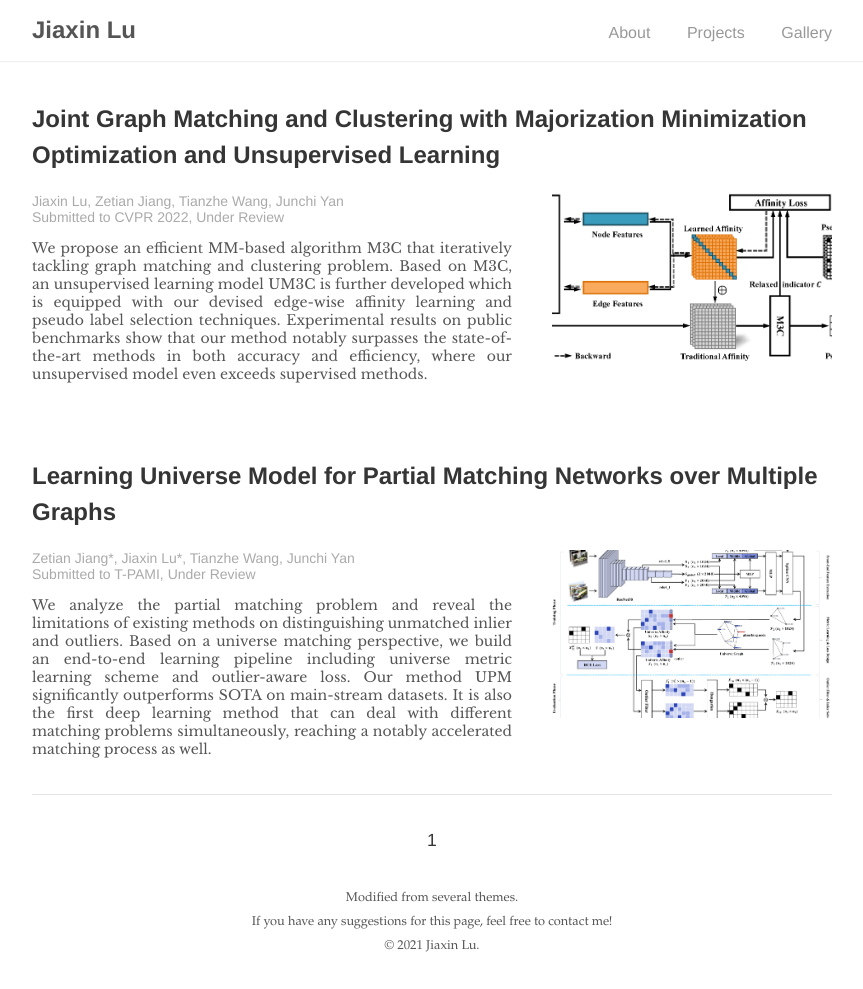
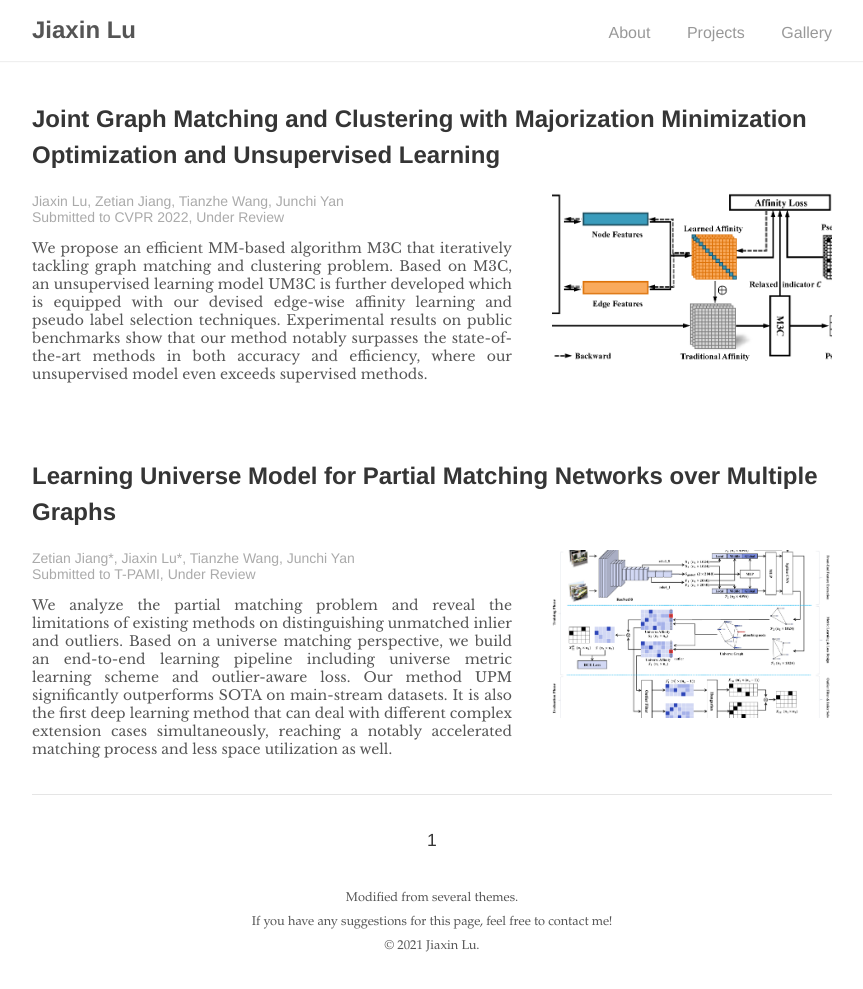
Before and after one commit to Jiaxin-Lu/Jiaxin-Lu.github.io, a Jekyll site: the page built from portfolio/index.html, in a window 1280 px wide. Shown: the whole page, without its empty margins (208-1071 px from the left). Built offline with Jekyll 4.4.1, drawn with Linux system fonts in a browser that asks for light colours; the list of posts is cut into pages by our own code.

Commit message:
update 07/12

```diff
--- a/_posts/2021-11-01-partial.md
+++ b/_posts/2021-11-01-partial.md
@@ -5,7 +5,7 @@ author: Zetian Jiang*, Jiaxin Lu*, Tianzhe Wang, Junchi Yan
 cover: /assets/img/pipeline4.png
 cover_display: True
 status: Submitted to T-PAMI, Under Review
-abstract: We analyze the partial matching problem and reveal the limitations of existing methods on distinguishing unmatched inlier and outliers. Based on a universe matching perspective, we build an end-to-end learning pipeline including universe metric learning scheme and outlier-aware loss. Our method UPM significantly outperforms SOTA on main-stream datasets. It is also the first deep learning method that can deal with different matching problems simultaneously, reaching a notably accelerated matching process as well.
+abstract: We analyze the partial matching problem and reveal the limitations of existing methods on distinguishing unmatched inlier and outliers. Based on a universe matching perspective, we build an end-to-end learning pipeline including universe metric learning scheme and outlier-aware loss. Our method UPM significantly outperforms SOTA on main-stream datasets. It is also the first deep learning method that can deal with different complex extension cases simultaneously, reaching a notably accelerated matching process and less space utilization as well.
 ---
 
 ## Abstract
```
Also changed, not shown: index.md (+2 -2 lines), 1 other file.
